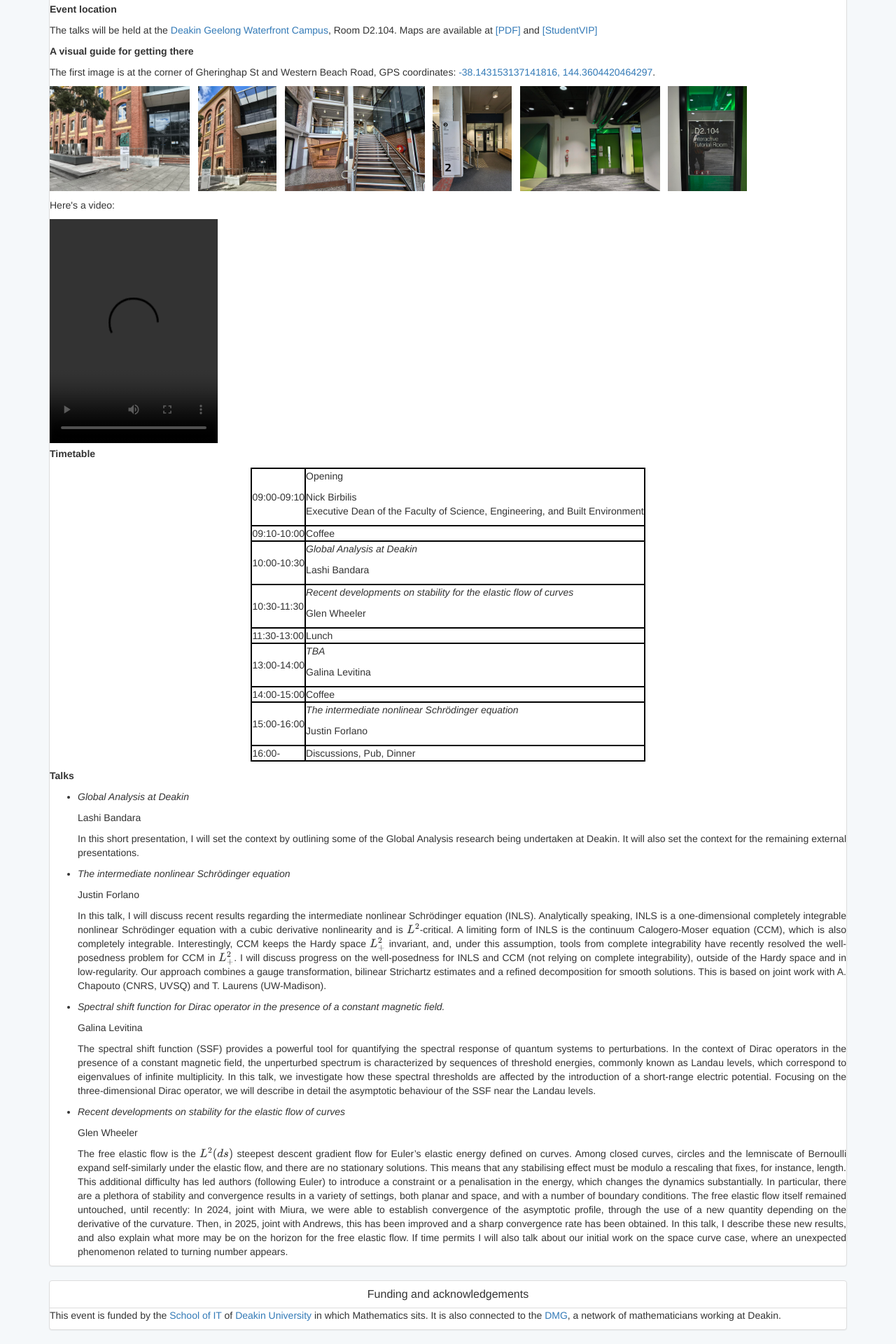
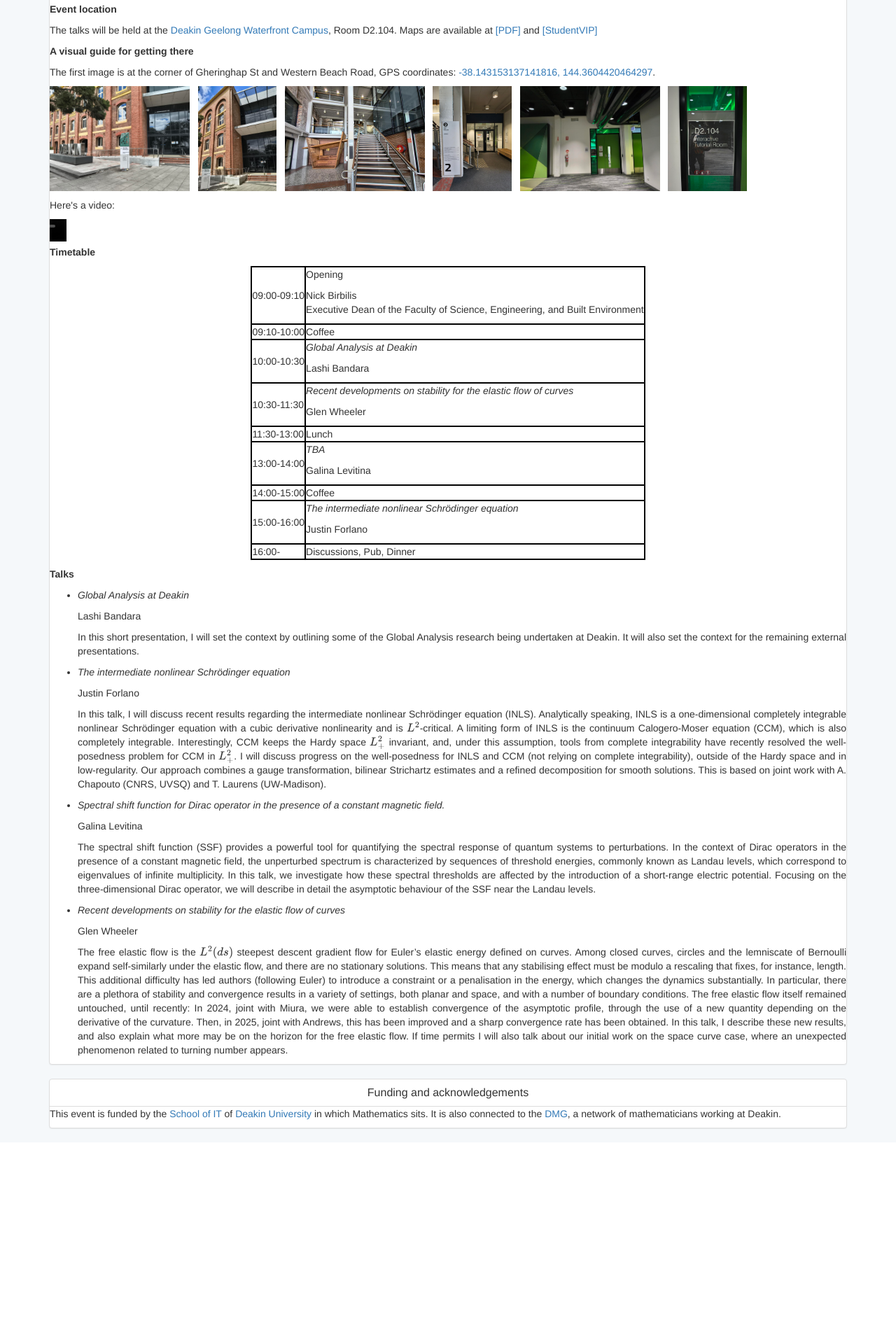
Before and after one commit to lashi-bandara/lashi-bandara.github.io, a Jekyll site: the page built from toc/outreach/events/analysisandgeometrydeakin.html, in a window 1280 px wide. Shown: the part 2566-4486 px from the top of the page at 70% size. Built offline with Jekyll 4.4.1, drawn with Linux system fonts in a browser that asks for light colours; after the commit the page ends 4198 px from its top, so only the background shows below that; grey boxes are pictures that could not be loaded.

```diff
--- a/toc/outreach/events/analysisandgeometrydeakin.html
+++ b/toc/outreach/events/analysisandgeometrydeakin.html
@@ -127,7 +127,7 @@ The first image is at the corner of Gheringhap St and Western Beach Road, GPS co
 
 Here's a video:
 <p></p>
-<video width="240" height="320"  src="agd2025/navi.mp4" controls=""> </video>
+<video width="24" height="32"  src="agd2025/navi.mp4" controls=""> </video>
 
 <p id="timetable"><b> Timetable </b></p>
 
```
